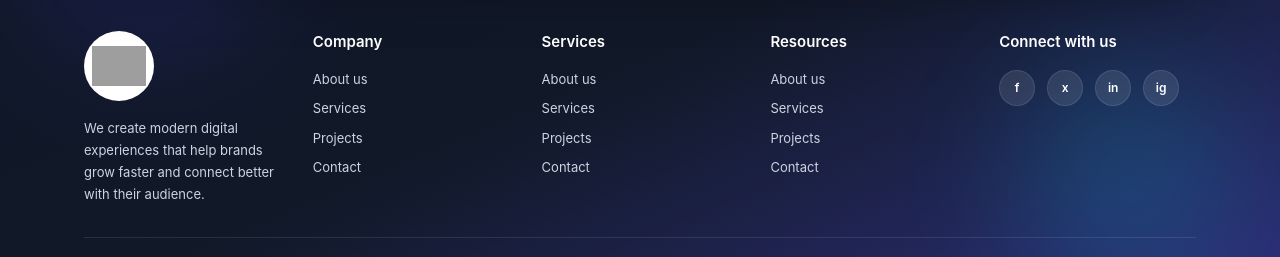
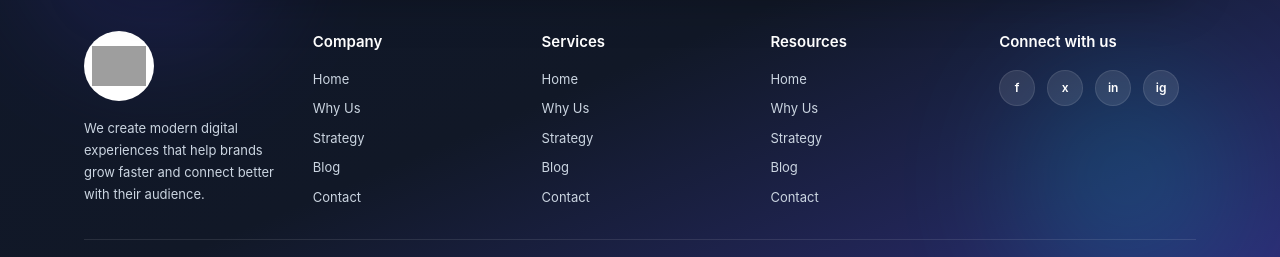
Before and after one commit to dnyaneshwar1303/PROMINNO_Task, a React (Vite) app: page / in a window 1280 px wide. Shown: the part 5962-6219 px from the top of the page. Built offline with nearby package versions, Linux system fonts and the light colour scheme; grey boxes are pictures that could not be loaded.

Commit message:
files updated

```diff
--- a/src/components/Footer.jsx
+++ b/src/components/Footer.jsx
@@ -43,10 +43,12 @@ function Footer() {
               </h6>
 
               <ul className="space-y-2.5 text-[#CBD5E1] text-[13px]">
-                <li><a href="#" className="hover:text-[#06B6D4] transition-all duration-300 ease-in-out hover:translate-x-1 inline-block">About us</a></li>
-                <li><a href="#" className="hover:text-[#06B6D4] transition-all duration-300 ease-in-out hover:translate-x-1 inline-block">Services</a></li>
-                <li><a href="#" className="hover:text-[#06B6D4] transition-all duration-300 ease-in-out hover:translate-x-1 inline-block">Projects</a></li>
-                <li><a href="#" className="hover:text-[#06B6D4] transition-all duration-300 ease-in-out hover:translate-x-1 inline-block">Contact</a></li>
+                <li><a href="#home" className="hover:text-[#06B6D4] transition-all duration-300 ease-in-out hover:translate-x-1 inline-block">Home</a></li>
+                <li><a href="#why-us" className="hover:text-[#06B6D4] transition-all duration-300 ease-in-out hover:translate-x-1 inline-block">Why Us</a></li>
+                <li><a href="#strategy" className="hover:text-[#06B6D4] transition-all duration-300 ease-in-out hover:translate-x-1 inline-block">Strategy</a></li>
+                <li><a href="#blog" className="hover:text-[#06B6D4] transition-all duration-300 ease-in-out hover:translate-x-1 inline-block">Blog</a></li>
+                <li><a href="#contact" className="hover:text-[#06B6D4] transition-all duration-300 ease-in-out hover:translate-x-1 inline-block">Contact</a></li>
+
               </ul>
             </div>
           ))}
```
